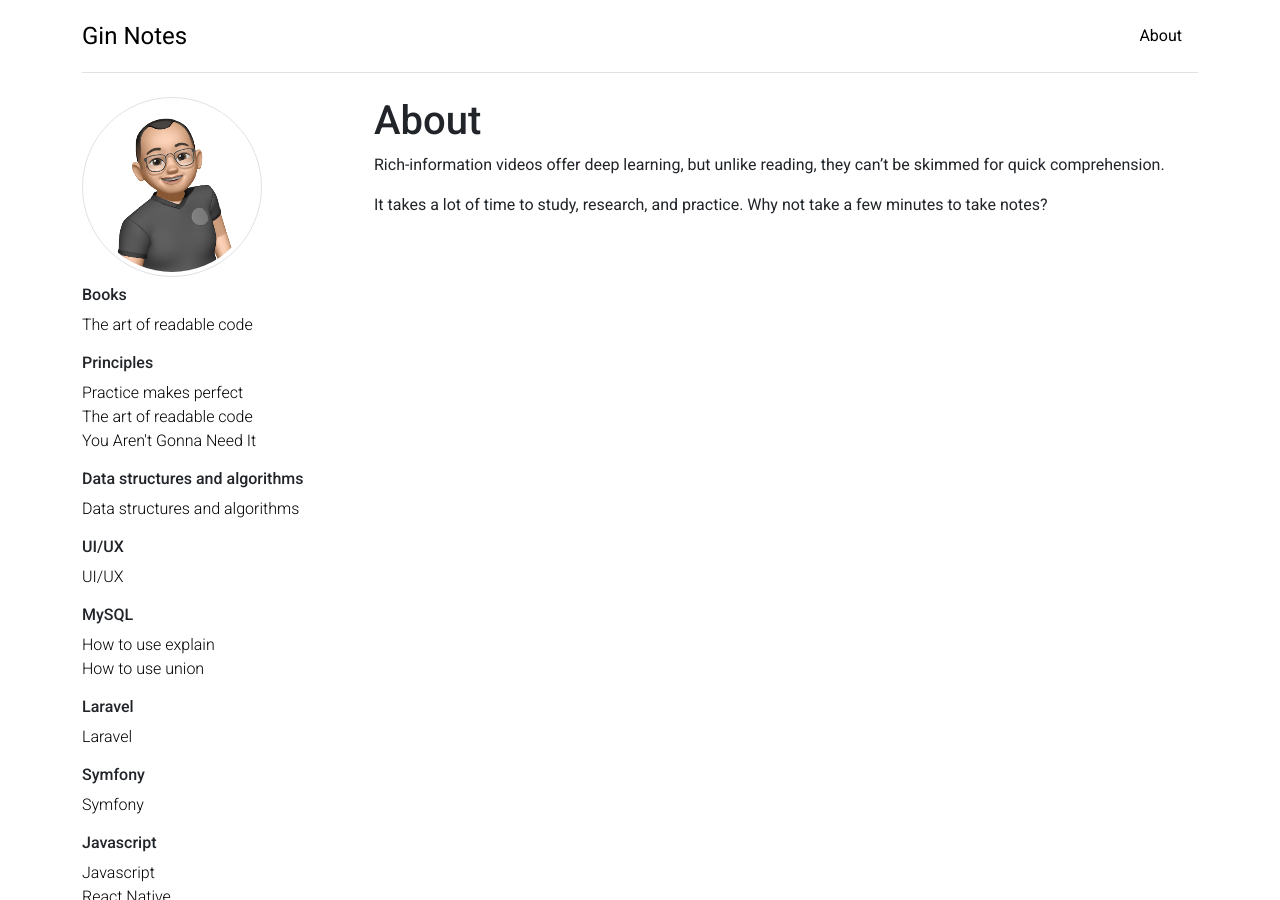
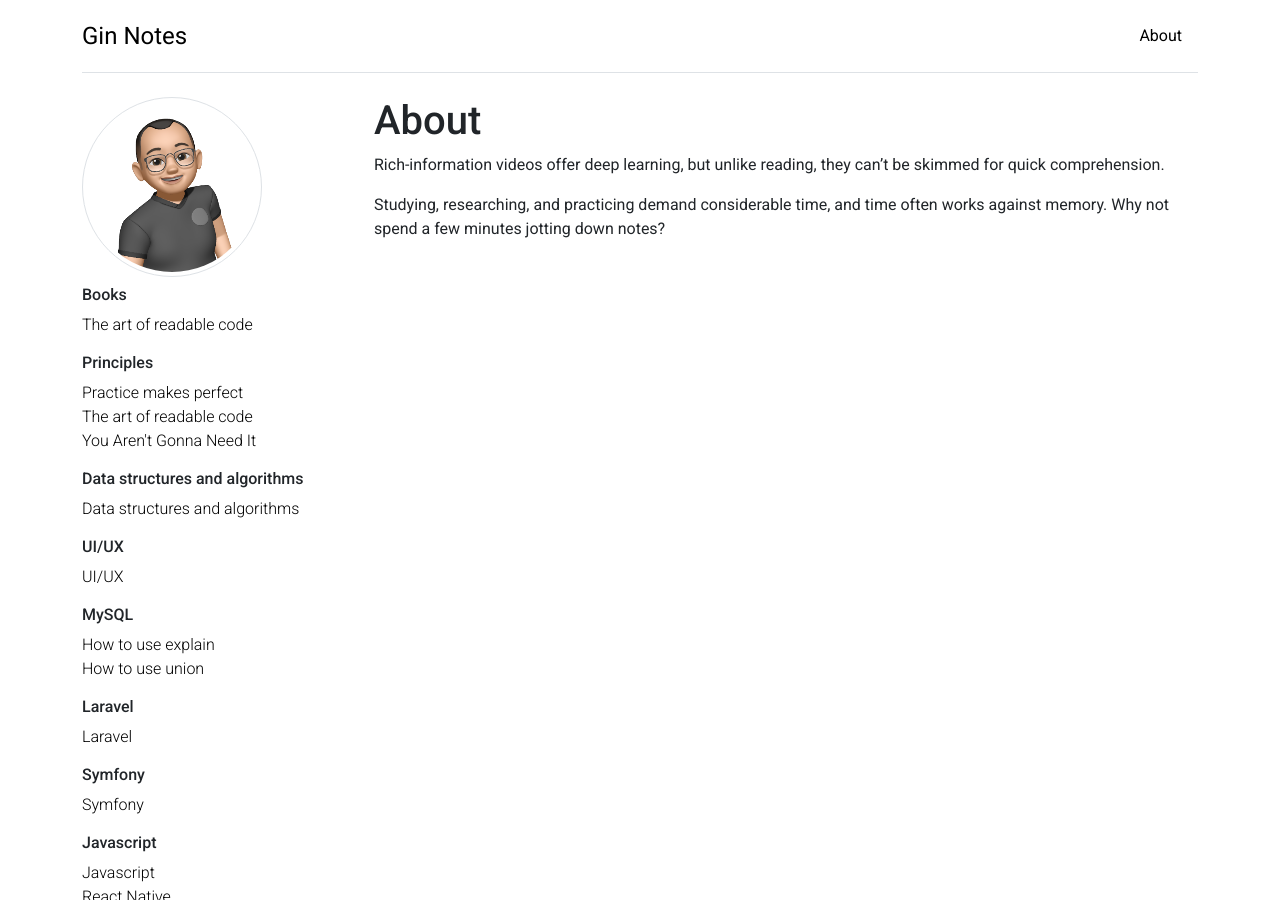
Before and after one commit to ictgtvt/ictgtvt.github.io, a Jekyll site: the page built from about.md, in a window 1280 px wide and 900 px high. Built offline with Jekyll 4.4.1, drawn with Linux system fonts in a browser that asks for light colours.

Commit message:
Update about.md

```diff
--- a/about.md
+++ b/about.md
@@ -6,4 +6,4 @@ permalink: /about/
 
 Rich-information videos offer deep learning, but unlike reading, they can't be skimmed for quick comprehension.
 
-It takes a lot of time to study, research, and practice. Why not take a few minutes to take notes?
+Studying, researching, and practicing demand considerable time, and time often works against memory. Why not spend a few minutes jotting down notes?
```
